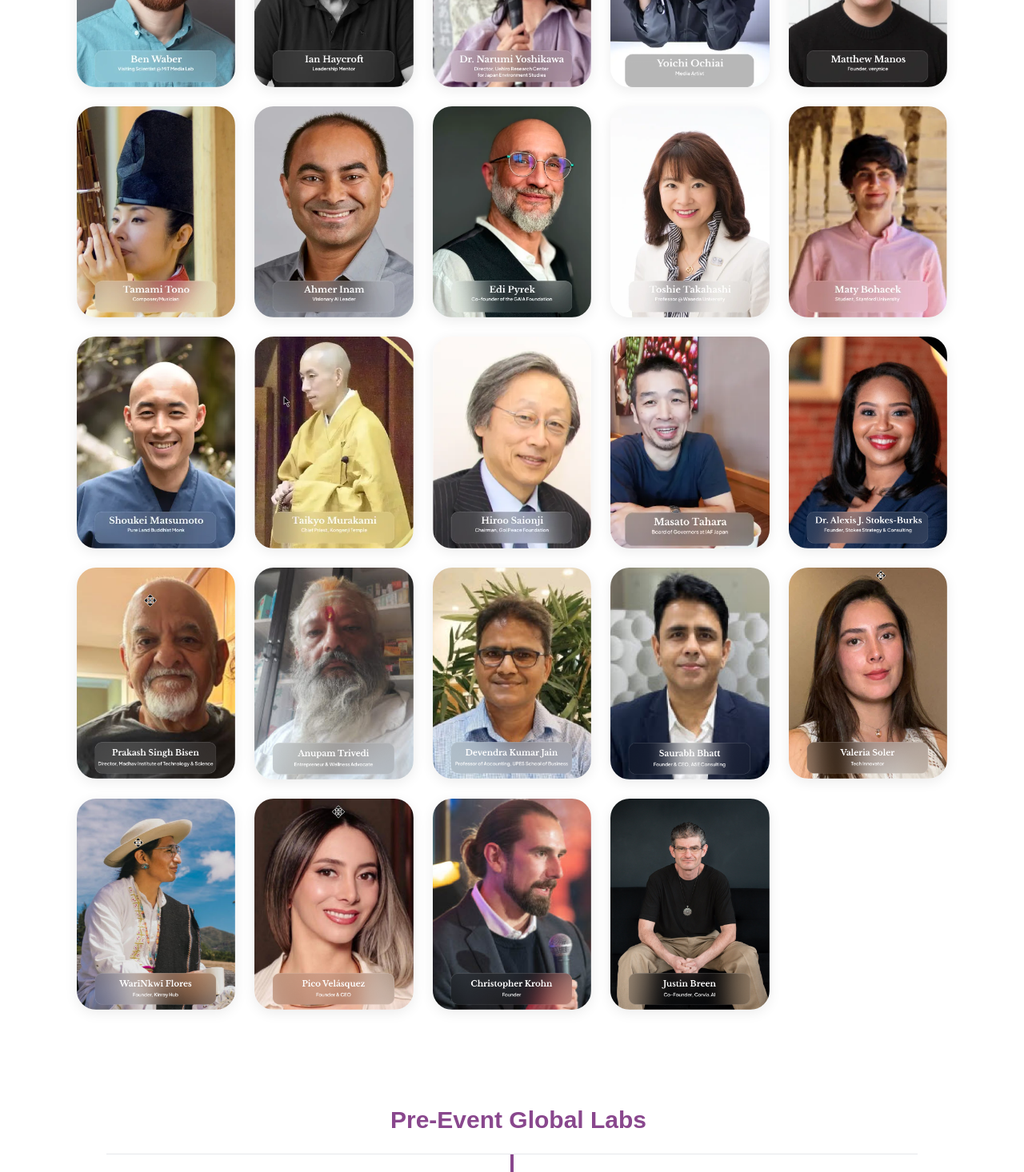
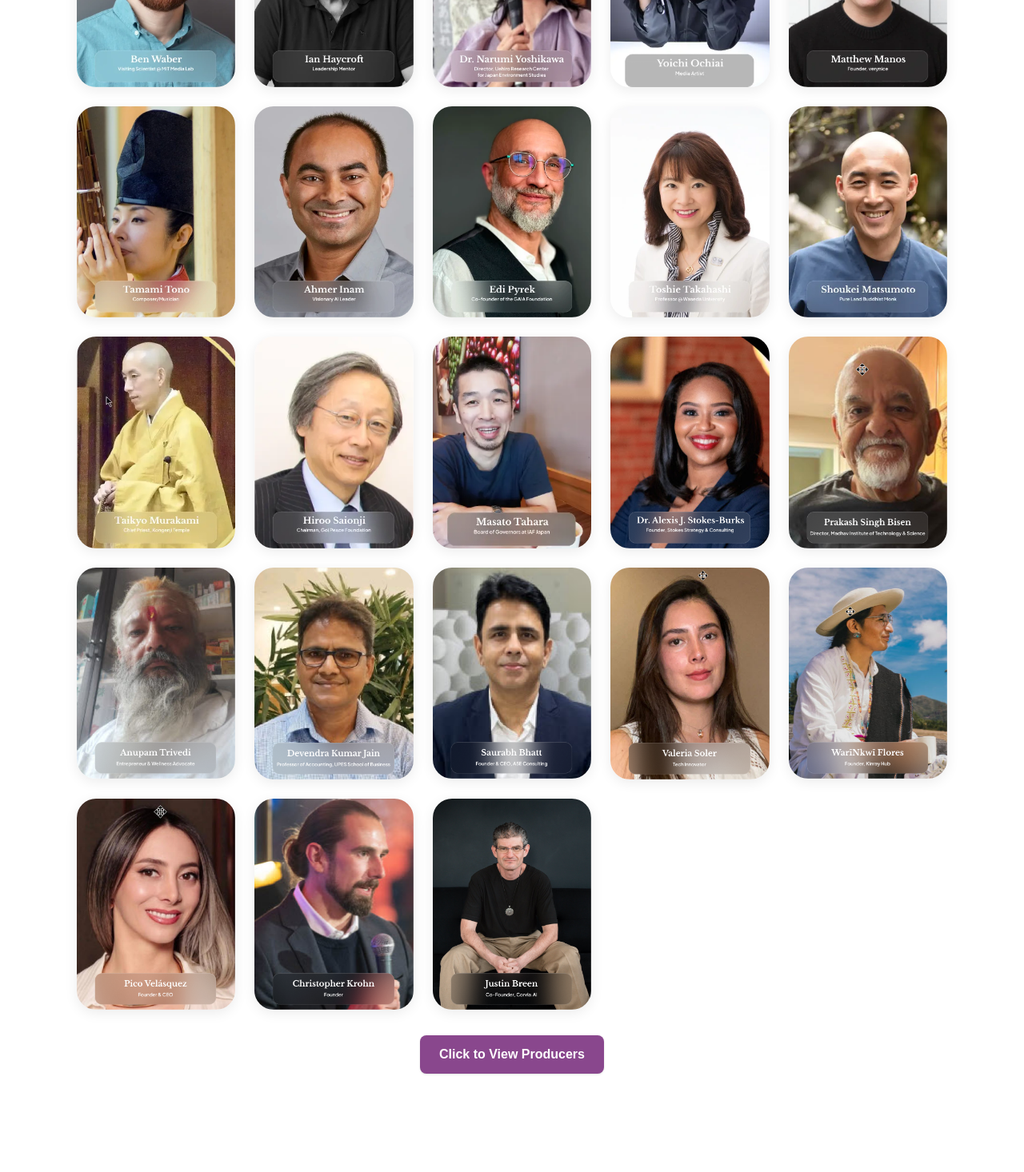
Before and after one commit to Algonots/ai-compassion_website, a Next.js app: page / in a window 1280 px wide. Shown: the part 5360-6826 px from the top of the page at 80% size. Built offline with nearby package versions, Linux system fonts and the light colour scheme.

Commit message:
updated speakers, meet the team

```diff
--- /dev/null
+++ b/src/app/producers/page.jsx
@@ -0,0 +1,39 @@
+import React from "react";
+
+// Example producers data (replace with real data as needed)
+const producers = [
+  { name: "Chris Edwald", subtitle: "", img: "/chris.png" },
+  { name: "Producer 2", subtitle: "", img: "/producer2.png" },
+  { name: "Producer 3", subtitle: "Creative Producer", img: "/producer3.png" },
+  { name: "Producer 4", subtitle: "Technical Producer", img: "/producer4.png" },
+  { name: "Producer 5", subtitle: "Line Producer", img: "/producer5.png" },
+  { name: "Producer 6", subtitle: "Supervising Producer", img: "/producer6.png" },
+  { name: "Producer 7", subtitle: "Field Producer", img: "/producer7.png" },
+  { name: "Producer 8", subtitle: "Co-Producer", img: "/producer8.png" },
+  { name: "Producer 9", subtitle: "Consulting Producer", img: "/producer9.png" },
+];
+
+export default function ProducersPage() {
+  return (
+    <div className="w-full max-w-4xl mx-auto py-12 px-4">
+      <h1 className="text-3xl font-bold mb-8 text-center text-[#0A2144BF]">Our Producers</h1>
+      <div className="grid grid-cols-1 sm:grid-cols-2 md:grid-cols-3 gap-8">
+        {producers.map((producer, idx) => (
+          <div key={idx} className="bg-white rounded shadow p-6 flex flex-col items-center">
+            <div className="w-24 h-24 bg-gray-200 mb-4 flex items-center justify-center overflow-hidden">
+              {producer.img && (
+                <img
+                  src={producer.img}
+                  alt={producer.name}
+                  className="object-cover w-full h-full"
+                />
+              )}
+            </div>
+            <div className="font-semibold text-center w-full">{producer.name}</div>
+            <div className="text-sm text-gray-500 text-center w-full">{producer.subtitle}</div>
+          </div>
+        ))}
+      </div>
+    </div>
+  );
+}
--- a/src/components/meetmyteam/index.jsx
+++ b/src/components/meetmyteam/index.jsx
@@ -6,7 +6,7 @@ const team = [
   { name: "Chris Ewald", role: "", img: "/chris.png" },
   { name: "Anuka Roinishvili", role: "", img: "/anuka.png" },
   { name: "Naomi Yamazaki", role: "", img: "/naomi.png" },
-  { name: "Maki Kawamura", role: "", img: "/maki.png" },
+  { name: "Maki Kawamura", role: "", img: "/maki.jpg" },
   { name: "Deepu Nath", role: "", img: "/deepu.png" },
   { name: "Akshaya Sita Rajesh", role: "", img: "/akshaya.png" },
   { name: "Rasha Hasoon", role: "", img: "/rasha.png" },
--- a/src/components/speakerSection/index.jsx
+++ b/src/components/speakerSection/index.jsx
@@ -26,7 +26,7 @@ import tono from "@/../public/tono.webp";
 import inam from "@/../public/inam.webp";
 import edi from "@/../public/edi.webp";
 import toshie from "@/../public/toshie.webp";
-import bohacek from "@/../public/bohacek.webp";
+// import bohacek from "@/../public/bohacek.webp";
 import matsumoto from "@/../public/matsumoto.webp";
 import murakami from "@/../public/murakami.webp";
 import saionji from "@/../public/saionji.webp";
@@ -186,12 +186,12 @@ const speakers = [
     title: "Toshie Takahashi is Professor in the School of Culture, Media and Society and Institute for AI and Robotics at Waseda University, Tokyo, and Associate Fellow at Cambridge CFI. She has held visiting appointments at Oxford, Harvard, and Columbia, conducting cross-cultural research on robots' social impact and AI for Good. Her book Towards the age of Digital Wisdom won the Telecommunication social science award. She holds a PhD from LSE and advises Japan's Ministry of Internal Affairs and Communications, leading youth AI projects for human happiness.",
     img: toshie
   },
-  {
-    slug: "matyas-bohacek",
-    name: "Matyas 'Maty' Bohacek",
-    title: "Matyas 'Maty' Bohacek is a Stanford University student researching AI model poisoning and training data attribution with Professor Hany Farid. He developed deepfake detectors including one with President Zelenskyy and created an Anderson Cooper deepfake that opened CNN's primetime news show. He also developed state-of-the-art sign language recognition systems now used in college courses. A two-time Apple WWDC Scholar and Czech Innovator of the Year, his research appears in Science and PNAS with opinion pieces in WIRED and Forbes.",
-    img: bohacek
-  },
+  // {
+  //   slug: "matyas-bohacek",
+  //   name: "Matyas 'Maty' Bohacek",
+  //   title: "Matyas 'Maty' Bohacek is a Stanford University student researching AI model poisoning and training data attribution with Professor Hany Farid. He developed deepfake detectors including one with President Zelenskyy and created an Anderson Cooper deepfake that opened CNN's primetime news show. He also developed state-of-the-art sign language recognition systems now used in college courses. A two-time Apple WWDC Scholar and Czech Innovator of the Year, his research appears in Science and PNAS with opinion pieces in WIRED and Forbes.",
+  //   img: bohacek
+  // },
   {
     slug: "shoukei-matsumoto",
     name: "Shoukei Matsumoto",
@@ -253,13 +253,13 @@ const speakers = [
     img: valeria
   },
   {
-    slug: "warīNkwī-flores",
+    slug: "warinkwi-flores",
     name: "WarīNkwī Flores",
     title: "WarīNkwī Flores is a first-generation Kara and Kichwa Nations PhD student, IDX International Indigenous Data Sovereignty and AI Governance scholar, Founder/PI of Kinray Hub, and ancestral land trustee of the Chichupampa Clan, Kutakachi Pueblo. Their work intersects rights, data, technology, nature, and culture within Indigenous biocomplexity systems. Flores designs rights-based research and innovation frameworks for land reunion, Indigenous institutionality, and sovereignty, committed to community resilience and trans-systems worldviews.",
     img: flores
   },
   {
-    slug: "pico-velásquez",
+    slug: "pico-velasquez",
     name: "Pico Velásquez ",
     title: "Pico Velásquez is an Architect and Founder/CEO of VIIRA, pioneering conscious cities by merging AI, data, and design. With a Master's in Computational Design from Harvard and 15+ years experience, she has led projects at BIG (Google HQ), Cirque du Soleil, Hard Rock Casino, and Journey (Saudi Arabia digital twins). Recognized by Forbes, UN, and WEF, Velásquez has spoken at COP28, SXSW, LEAP, and Harvard on Future Cities, AI, and blockchain, advancing conscious technologies for regenerative urban futures.",
     img: pico
@@ -325,6 +325,14 @@ export default function SpeakerSection() {
           </Link>
         ))}
       </div>
+      <div className="mt-8">
+        <a
+          href="/producers"
+          className="inline-block px-6 py-3 bg-[#89478D] text-white font-semibold rounded-lg shadow hover:bg-[#6d346e] transition"
+        >
+          Click to View Producers
+        </a>
+      </div>
     </div>
   );
 }
--- a/src/components/timelineSection/index.jsx
+++ b/src/components/timelineSection/index.jsx
@@ -22,8 +22,8 @@ const scheduleRight = [
 ];
 
 const global = [
-  { subtitle: "Avkash Chauhan", title: "South Asia", time: "11:00-14:00 UTC", items: ["Prof. Prakash Singh Bisen","Anupam Trivedi","Devendra Kumar Jain","Saurabh Bhatt"]},
-  { subtitle: "Walied Albasheer", title: "GCC/Europe", time: "14:00-17:00 UTC", items: ["Nell Watson"] },
+  { subtitle: "Avkash Chauhan", title: "South Asia", time: "11:00-14:00 UTC", items: ["Sadhvi Bhagawati Saraswati","Prof. Prakash Singh Bisen","Anupam Trivedi","Devendra Kumar Jain","Saurabh Bhatt"]},
+  { subtitle: "Walied Albasheer", title: "GCC/Europe", time: "14:00-17:00 UTC", items: [""] },
   { subtitle: "Dr. Lee Kironget", title: "Africa", time: "17:00-20:00 UTC", items: ["Nell Watson","Gary Bolles","Alexis Stokes"] },
   { subtitle: "Marques Anderson", title: "Latin America", time: "20:00-23:00 UTC", items: ["Valeria Soler","WarīNkwī Flores","Pico Velásquez","Christopher Krohn","Justin Breen"] },
   { subtitle: "Ani Chahal Honan", title: "North America", time: "23:00-02:00 UTC", items: ["Stephen Ibaraki / Maty Bohacek", "Matthew Manos", "Douglas Thomas", "Jennifer Aaker"] },
@@ -35,7 +35,7 @@ const kyoto = [
     subtitle: "Jean Alfonso-Decena",
     title: "Kyoto",
     time: "15:00-17:00 UTC",
-    items: ["Shoukei Matsumoto","Sadhvi Bhagawati Saraswati"],
+    items: ["Shoukei Matsumoto"],
   },
 ];
 
```
Also changed, not shown: public/maki.jpg (added), src/app/speakers/pico-velasquez/page.jsx (renamed from src/app/speakers/pico-velásquez/page.jsx), src/app/speakers/warinkwi-flores/page.jsx (renamed from src/app/speakers/warīNkwī-flores/page.jsx).
